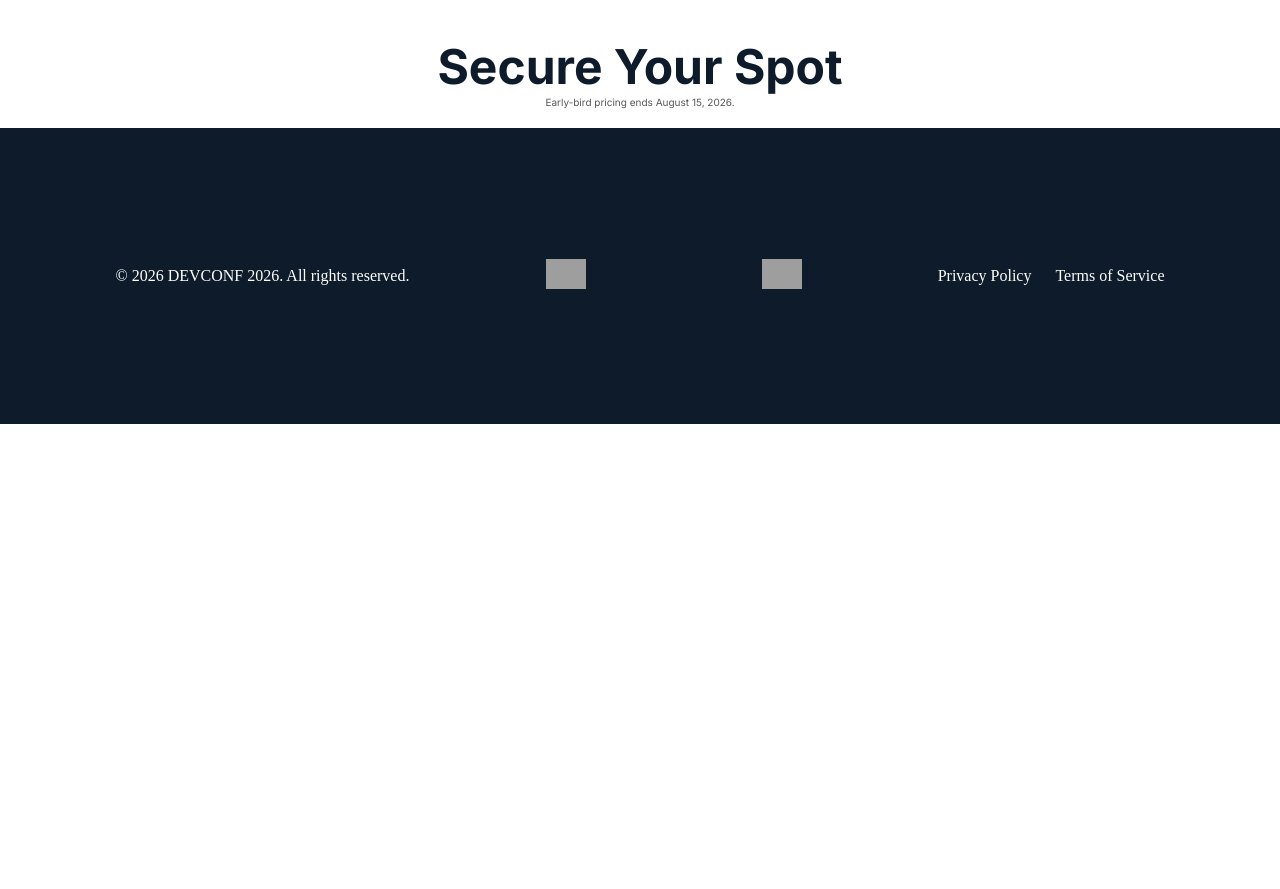
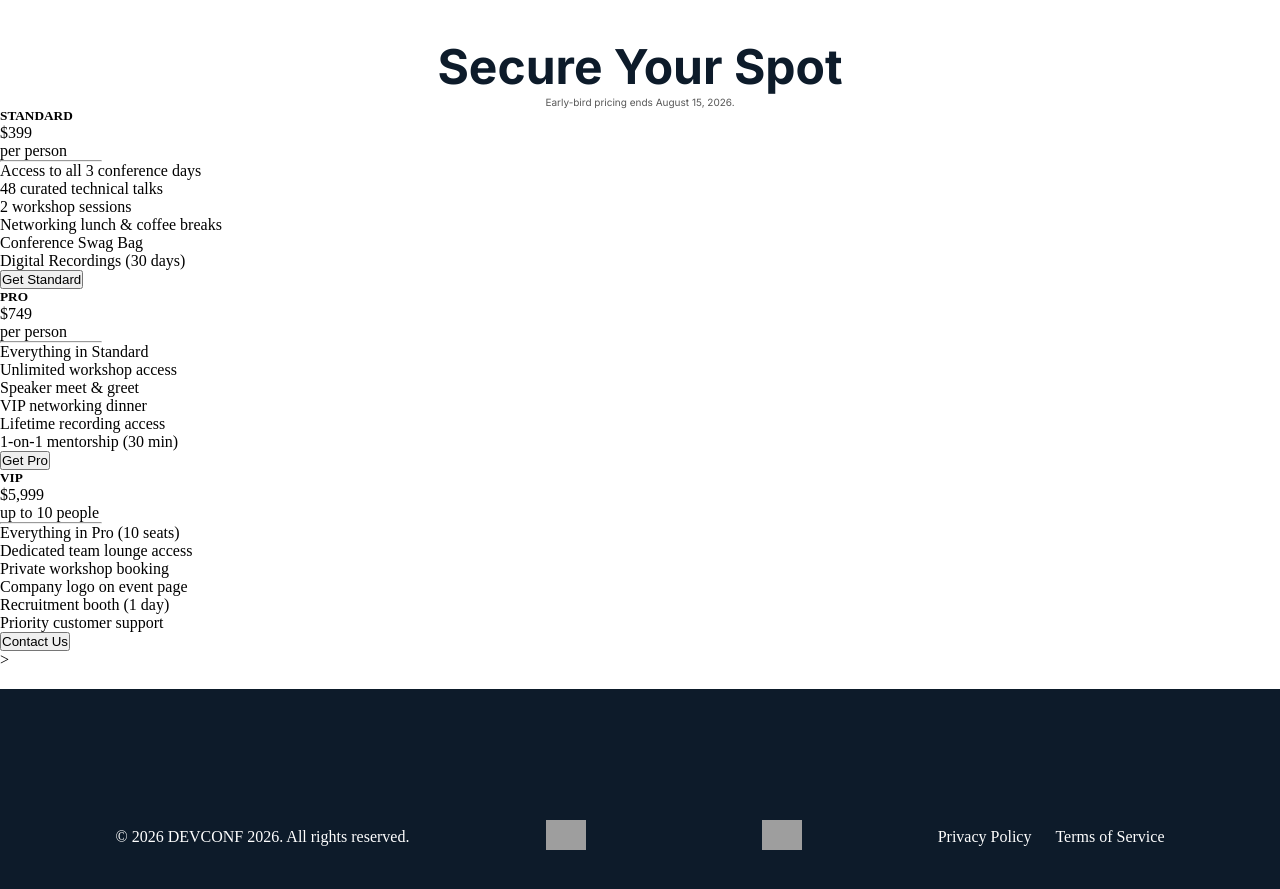
Before and after one commit to ovichawdhuryit/Assignment_1, a plain HTML site: page index.html in a window 1280 px wide. Shown: the part 1721-2610 px from the top of the page. Before the commit the page ends 2145 px from the top, so only its background shows below. Drawn offline with Linux system fonts and the light colour scheme; grey boxes are pictures that could not be loaded.

Commit message:
card text added

```diff
--- a/index.html
+++ b/index.html
@@ -101,6 +101,63 @@
                 Early-bird pricing ends August 15, 2026.
             </p>
         </div>
+        <div class="cards">
+            <div class="standard">
+                <h5>STANDARD</h5>
+                <p> $399 </p>
+                <p> per person </p>
+                <hr style="width: 100px; ">
+                <ul>
+                    <li>Access to all 3 conference days</li>
+                    <li> 48 curated technical talks</li>
+                    <li> 2 workshop sessions</li>
+                    <li>Networking lunch & coffee breaks</li>
+                    <li>Conference Swag Bag</li>
+                    <li>Digital Recordings (30 days)</li>
+                </ul>
+                <button>Get Standard</button>
+            </div>
+
+            <div class="pro">
+                <h5>PRO</h5>
+                <p> $749 </p>
+                <p> per person </p>
+                <hr style="width: 100px; ">
+
+                <ul>
+                    <li> Everything in Standard </li>
+                    <li> Unlimited workshop access  </li>
+                    <li> Speaker meet & greet </li>
+                    <li>VIP networking dinner </li>
+                    <li>Lifetime recording access</li>
+                    <li> 1-on-1 mentorship (30 min)</li>
+                </ul>
+                <button>Get Pro</button>
+            </div>
+
+            <div class="team">
+                <h5>VIP</h5>
+                <p> $5,999 </p>
+
+                <p> up to 10 people </p>
+                <hr style="width: 100px; ">
+                <ul>
+                    <li> Everything in Pro (10 seats)</li>
+                    <li> Dedicated team lounge access </li>
+                    <li> Private workshop booking</li>
+                    <li> Company logo on event page</li>
+                    <li>Recruitment booth (1 day)</li>
+                    <li> Priority customer support</li>
+                </ul>
+                <button>
+                    Contact Us
+                </button>
+            </div>
+
+
+        </div>>
+
+
 
     </section>
 
```
